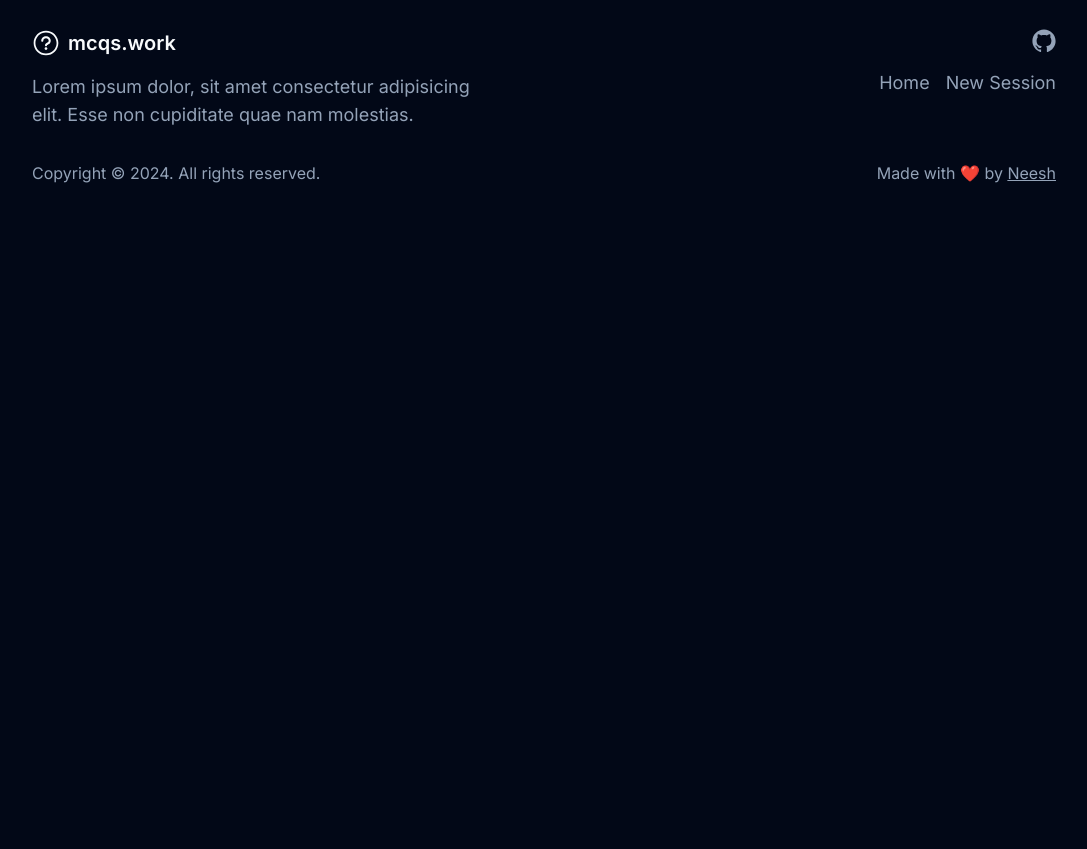
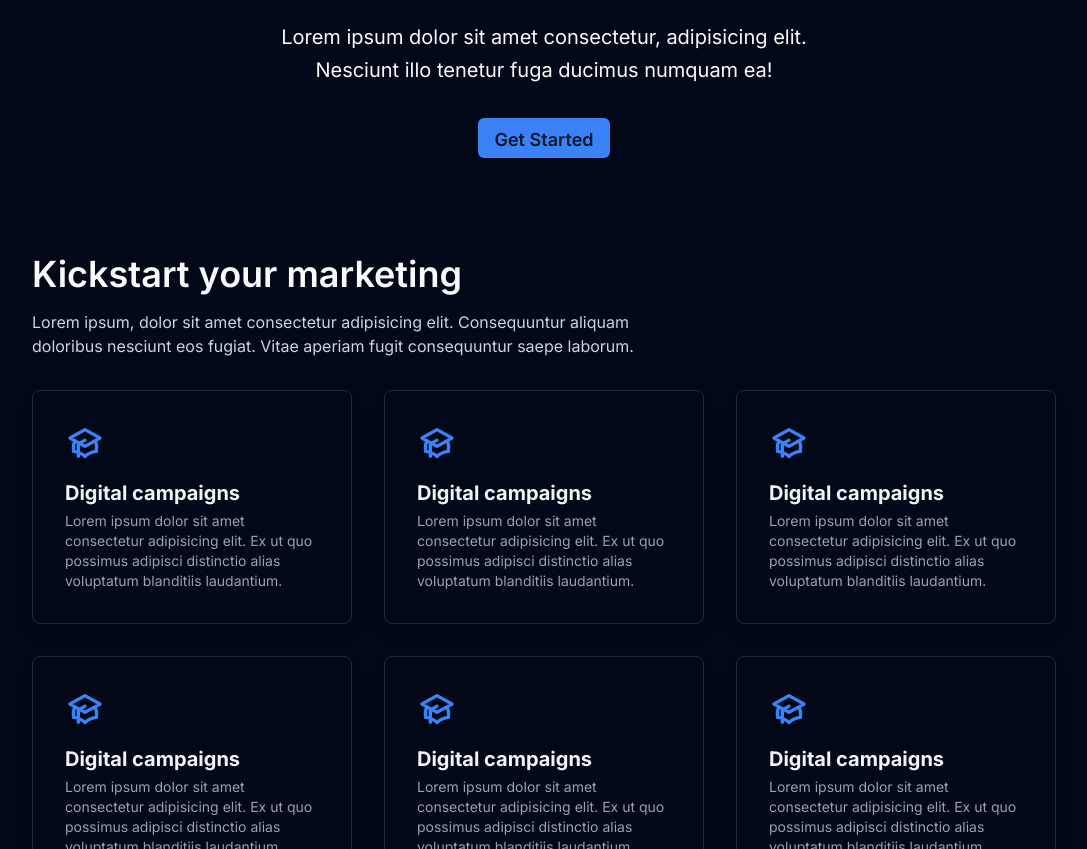
Before and after one commit to NeeshSamsi/mcqs.work, a Next.js app: page / in a window 1280 px wide. Shown: the part 251-1100 px from the top of the page, without its empty margins (96-1183 px from the left). Before the commit the page ends 800 px from the top, so only its background shows below. Built offline with nearby package versions, Linux system fonts and the light colour scheme.

Commit message:
feat: Landing page first draft

```diff
--- a/next.config.mjs
+++ b/next.config.mjs
@@ -2,11 +2,11 @@
 const nextConfig = {
   async redirects() {
     return [
-      {
-        source: "/",
-        destination: "/new",
-        permanent: true,
-      },
+      // {
+      //   source: "/",
+      //   destination: "/new",
+      //   permanent: true,
+      // },
     ]
   },
 }
--- a/src/app/page.tsx
+++ b/src/app/page.tsx
@@ -1,9 +1,125 @@
-// This page is not accessible - Redirects to /new - Check next.config.mjs
+import Link from "next/link"
+import { MoveRight } from "lucide-react"
+import { Button } from "@/components/ui/button"
+import FeatureCard from "@/components/FeatureCard"
+import TestimonialCard from "@/components/TestimonialCard"
 
 export default function Home() {
   return (
-    <main>
-      <h1 className="my-12 text-center text-5xl font-semibold">MCQ Practice</h1>
-    </main>
+    <div className="grid gap-24">
+      <main className=" lg:flex lg:items-center">
+        <div className="mx-auto max-w-3xl text-center">
+          <h1 className="text-balance bg-gradient-to-br from-blue-600 via-blue-800 to-blue-400 bg-clip-text text-4xl font-extrabold text-transparent sm:text-6xl">
+            Understand User Flow. Increase Conversion.
+          </h1>
+
+          <p className="mx-auto mt-4 max-w-xl sm:text-xl/relaxed">
+            Lorem ipsum dolor sit amet consectetur, adipisicing elit. Nesciunt
+            illo tenetur fuga ducimus numquam ea!
+          </p>
+
+          <Button
+            asChild
+            className="mx-auto mt-8 block w-full text-lg font-semibold sm:w-fit"
+          >
+            <Link href="/new">Get Started</Link>
+          </Button>
+        </div>
+      </main>
+
+      <section>
+        <div className="max-w-[60ch]">
+          <h2 className="text-3xl font-semibold sm:text-4xl">
+            Kickstart your marketing
+          </h2>
+          <p className="mt-4 text-slate-300">
+            Lorem ipsum, dolor sit amet consectetur adipisicing elit.
+            Consequuntur aliquam doloribus nesciunt eos fugiat. Vitae aperiam
+            fugit consequuntur saepe laborum.
+          </p>
+        </div>
+
+        <div className="mt-8 grid grid-cols-1 gap-8 md:grid-cols-2 lg:grid-cols-3">
+          <FeatureCard
+            title="Digital campaigns"
+            description="Lorem ipsum dolor sit amet consectetur adipisicing elit. Ex ut quo possimus adipisci distinctio alias voluptatum blanditiis laudantium."
+          />
+          <FeatureCard
+            title="Digital campaigns"
+            description="Lorem ipsum dolor sit amet consectetur adipisicing elit. Ex ut quo possimus adipisci distinctio alias voluptatum blanditiis laudantium."
+          />
+          <FeatureCard
+            title="Digital campaigns"
+            description="Lorem ipsum dolor sit amet consectetur adipisicing elit. Ex ut quo possimus adipisci distinctio alias voluptatum blanditiis laudantium."
+          />
+          <FeatureCard
+            title="Digital campaigns"
+            description="Lorem ipsum dolor sit amet consectetur adipisicing elit. Ex ut quo possimus adipisci distinctio alias voluptatum blanditiis laudantium."
+          />
+          <FeatureCard
+            title="Digital campaigns"
+            description="Lorem ipsum dolor sit amet consectetur adipisicing elit. Ex ut quo possimus adipisci distinctio alias voluptatum blanditiis laudantium."
+          />
+          <FeatureCard
+            title="Digital campaigns"
+            description="Lorem ipsum dolor sit amet consectetur adipisicing elit. Ex ut quo possimus adipisci distinctio alias voluptatum blanditiis laudantium."
+          />
+        </div>
+      </section>
+
+      <section>
+        <h2 className="text-center text-3xl font-semibold tracking-tight sm:text-4xl">
+          Read trusted reviews from our customers
+        </h2>
+
+        <div className="mt-8 [column-fill:_balance] sm:columns-2 sm:gap-6 lg:columns-3 lg:gap-8">
+          <TestimonialCard
+            name="Paul Starr"
+            quote="Lorem ipsum dolor sit, amet consectetur adipisicing elit."
+          />
+          <TestimonialCard
+            name="Paul Starr"
+            quote="Lorem ipsum dolor sit, amet consectetur adipisicing elit. Ad mollitia rerum quo unde
+            neque atque molestias quas pariatur! Sint, maxime?"
+          />
+          <TestimonialCard
+            name="Paul Starr"
+            quote="Lorem ipsum dolor sit amet consectetur adipisicing elit. Reprehenderit esse delectus,
+            maiores fugit, reiciendis culpa inventore sint accusantium libero dolore eos quasi a ex
+            aliquam molestiae. Tenetur hic delectus maxime."
+          />
+          <TestimonialCard
+            name="Paul Starr"
+            quote="Lorem ipsum dolor sit amet consectetur, adipisicing elit. Cupiditate officia natus
+            blanditiis rerum incidunt ex autem repudiandae doloribus eveniet quia? Culpa commodi
+            quae atque perspiciatis?"
+          />
+          <TestimonialCard
+            name="Paul Starr"
+            quote="Lorem ipsum dolor sit amet consectetur adipisicing elit. Fugit, fuga?"
+          />
+          <TestimonialCard
+            name="Paul Starr"
+            quote="Lorem ipsum dolor sit amet consectetur adipisicing elit. Non, rerum. Nobis laborum
+            praesentium necessitatibus vero."
+          />
+        </div>
+      </section>
+
+      <section className="flex flex-col items-center gap-4 rounded-lg bg-primary p-6 text-background shadow-lg sm:flex-row sm:justify-between">
+        <strong className="text-xl">Make Your Next Career Move!</strong>
+
+        <Button
+          variant="secondary"
+          asChild
+          className="flex items-center gap-2 text-lg"
+        >
+          <Link href="/new">
+            <span>Something</span>
+            <MoveRight strokeWidth={2} />
+          </Link>
+        </Button>
+      </section>
+    </div>
   )
 }
--- /dev/null
+++ b/src/components/FeatureCard.tsx
@@ -0,0 +1,29 @@
+type Props = {
+  title: string
+  description: string
+}
+
+export default function FeatureCard({ title, description }: Props) {
+  return (
+    <div className="block rounded-lg border border-secondary p-8 shadow-lg transition hover:border-primary/30 hover:shadow-primary/30">
+      <svg
+        xmlns="http://www.w3.org/2000/svg"
+        className="size-10 text-primary"
+        fill="none"
+        viewBox="0 0 24 24"
+        stroke="currentColor"
+      >
+        <path d="M12 14l9-5-9-5-9 5 9 5z" />
+        <path d="M12 14l6.16-3.422a12.083 12.083 0 01.665 6.479A11.952 11.952 0 0012 20.055a11.952 11.952 0 00-6.824-2.998 12.078 12.078 0 01.665-6.479L12 14z" />
+        <path
+          strokeLinecap="round"
+          strokeLinejoin="round"
+          strokeWidth="2"
+          d="M12 14l9-5-9-5-9 5 9 5zm0 0l6.16-3.422a12.083 12.083 0 01.665 6.479A11.952 11.952 0 0012 20.055a11.952 11.952 0 00-6.824-2.998 12.078 12.078 0 01.665-6.479L12 14zm-4 6v-7.5l4-2.222"
+        />
+      </svg>
+      <h2 className="mt-4 text-xl font-bold text-slate-100">{title}</h2>
+      <p className="mt-1 text-sm text-slate-400">{description}</p>
+    </div>
+  )
+}
--- /dev/null
+++ b/src/components/TestimonialCard.tsx
@@ -0,0 +1,45 @@
+type Props = {
+  name: string
+  quote: string
+}
+
+export default function TestimonialCard({ name, quote }: Props) {
+  return (
+    <blockquote className="mb-8 rounded-lg border border-secondary p-6 shadow-lg transition hover:border-primary/30 hover:shadow-primary/30 sm:break-inside-avoid sm:p-8">
+      <div className="flex items-center gap-4">
+        <img
+          alt=""
+          src="https://images.unsplash.com/photo-1595152772835-219674b2a8a6?ixlib=rb-1.2.1&ixid=MnwxMjA3fDB8MHxwaG90by1wYWdlfHx8fGVufDB8fHx8&auto=format&fit=crop&w=1180&q=80"
+          className="size-14 rounded-full object-cover"
+        />
+
+        <div>
+          <div className="flex justify-center gap-0.5 text-green-600">
+            <Star />
+            <Star />
+            <Star />
+            <Star />
+            <Star />
+          </div>
+
+          <p className="mt-0.5 text-lg font-medium">{name}</p>
+        </div>
+      </div>
+
+      <p className="mt-4 text-slate-300">{quote}</p>
+    </blockquote>
+  )
+}
+
+function Star() {
+  return (
+    <svg
+      xmlns="http://www.w3.org/2000/svg"
+      className="h-5 w-5"
+      viewBox="0 0 20 20"
+      fill="currentColor"
+    >
+      <path d="M9.049 2.927c.3-.921 1.603-.921 1.902 0l1.07 3.292a1 1 0 00.95.69h3.462c.969 0 1.371 1.24.588 1.81l-2.8 2.034a1 1 0 00-.364 1.118l1.07 3.292c.3.921-.755 1.688-1.54 1.118l-2.8-2.034a1 1 0 00-1.175 0l-2.8 2.034c-.784.57-1.838-.197-1.539-1.118l1.07-3.292a1 1 0 00-.364-1.118L2.98 8.72c-.783-.57-.38-1.81.588-1.81h3.461a1 1 0 00.951-.69l1.07-3.292z" />
+    </svg>
+  )
+}
```
